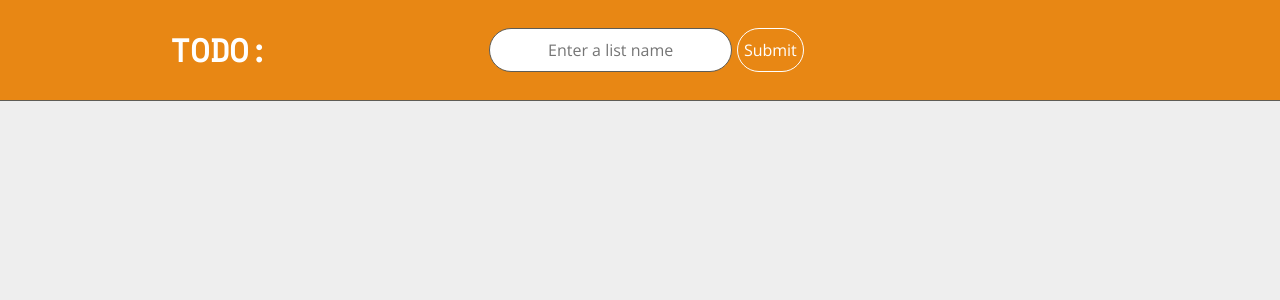
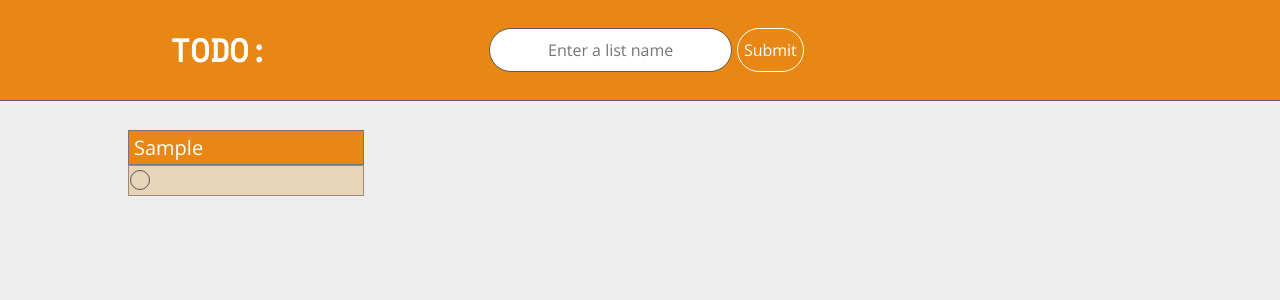
Before and after one commit to Zeerus/wbdv-projects, a React (Create React App) app in the folder 06-clayton-leach-todo-app/: page / in a window 1280 px wide. Both pictures are taken after typing "Sample" into the empty fields and a click on the button "Submit". Shown: the top 300 px of the page. Built offline with nearby package versions, Linux system fonts and the light colour scheme; a web font is replaced by a local one.

Commit message:
New list auto new entry; Focus new entry; Fixed LE backspace bug.

```diff
--- a/06-clayton-leach-todo-app/src/App.js
+++ b/06-clayton-leach-todo-app/src/App.js
@@ -24,6 +24,8 @@ class TODOHeader extends Component {
     handleClick(value){
         this.props.onClick(value);
         document.getElementById("header-text-field").value = '';
+        this.setState({ value: '' });
+        document.getElementById("header-text-field").focus();
     }
 
     render() {
@@ -57,9 +59,27 @@ class TODOHeader extends Component {
 }
 
 class TODOListEntry extends Component {
+    componentDidMount(){
+        document.getElementById('list-entry-text-' + this.props.listEntryKey).focus();
+    }
+
     handleEnterKey(event) {
         if(event.keyCode === 13){
             this.props.addListEntryFunc(this.props.listKey, '');
+        }
+        if(event.keyCode === 8){
+            var listEntry = document.getElementById('list-entry-text-' + this.props.listEntryKey);
+            if (listEntry && listEntry.value && listEntry.value.length === 1){
+                listEntry.value = '';
+                this.props.modifyEntry(this.props.listKey, this.props.listEntryKey, '');
+            } else {
+                var selectionStart = listEntry.selectionStart;
+                var selectionEnd = listEntry.selectionEnd;
+                if (selectionStart === 0 && selectionEnd === listEntry.value.length){
+                    listEntry.value = '';
+                    this.props.modifyEntry(this.props.listKey, this.props.listEntryKey, '');
+                }
+            }
         }
     }
 
@@ -79,12 +99,13 @@ class TODOListEntry extends Component {
                 </td>
                 <td className="list-entry-text-container">
                     <input
+                        id={'list-entry-text-' + this.props.listEntryKey}
                         className={"list-entry-text" + (this.props.checked ? " list-entry-text-checked" : "")}
                         onChange={(e) => this.handleChange(e)}
                         onKeyDown={(e) => this.handleEnterKey(e)}
                         value={this.props.listEntryText}
                         type="text"
-                        placeholder="Write a new task">
+                        placeholder="">
                     </input>
                 </td>
                 <td className="list-entry-button-container">
@@ -100,6 +121,10 @@ class TODOListEntry extends Component {
 }
 
 class TODOList extends Component {
+    componentDidMount(){
+        this.props.addEntryFunc(this.props.listKey, '');
+    }
+
     render() {
         return (
             <div className="list-header">
@@ -109,19 +134,19 @@ class TODOList extends Component {
                         id={"list-header-add-entry-button" + this.props.listKey}
                         className="list-header-button"
                         onClick={(listKey) => this.props.addEntryFunc(this.props.listKey, '')}>
-                            <i className="fa fa-plus"></i>
+                            <i className="fa fa-plus list-header-button-icons"></i>
                     </button>
                     <button
                         id={"list-header-collapse-button" + this.props.listKey}
                         className="list-header-button"
                         onClick={(listKey) => this.props.collapseFunc(this.props.listKey)}>
-                            <i className={this.props.collapsed? "fa fa-caret-right" : "fa fa-caret-down"}></i>
+                            <i className={(this.props.collapsed? "fa fa-caret-right" : "fa fa-caret-down") + " list-header-button-icons"}></i>
                     </button>
                     <button
                         id = {"list-header-delete-button" + this.props.listKey}
                         className="list-header-button"
                         onClick={(listKey) => this.props.deleteFunc(this.props.listKey)}>
-                            <i className="fa fa-times"></i>
+                            <i className="fa fa-times list-header-button-icons"></i>
                     </button>
                 </div>
             </div>
@@ -141,6 +166,7 @@ class App extends Component {
 
     addListEntry(listKey, listKeyEntryContents){
         if(listKey && listKey.length){
+            console.log(listKey + " " + listKeyEntryContents);
             this.setState((prevState, props) => {
                 var array = prevState.lists;
                 var nextId = prevState.uniqueListEntryId;
@@ -273,6 +299,7 @@ class App extends Component {
     render() {
         return (
             <div>
+                <div className="header-spacer"></div>
                 <TODOHeader
                     onClick={(listName) => this.addList(listName)}
                 />
```
